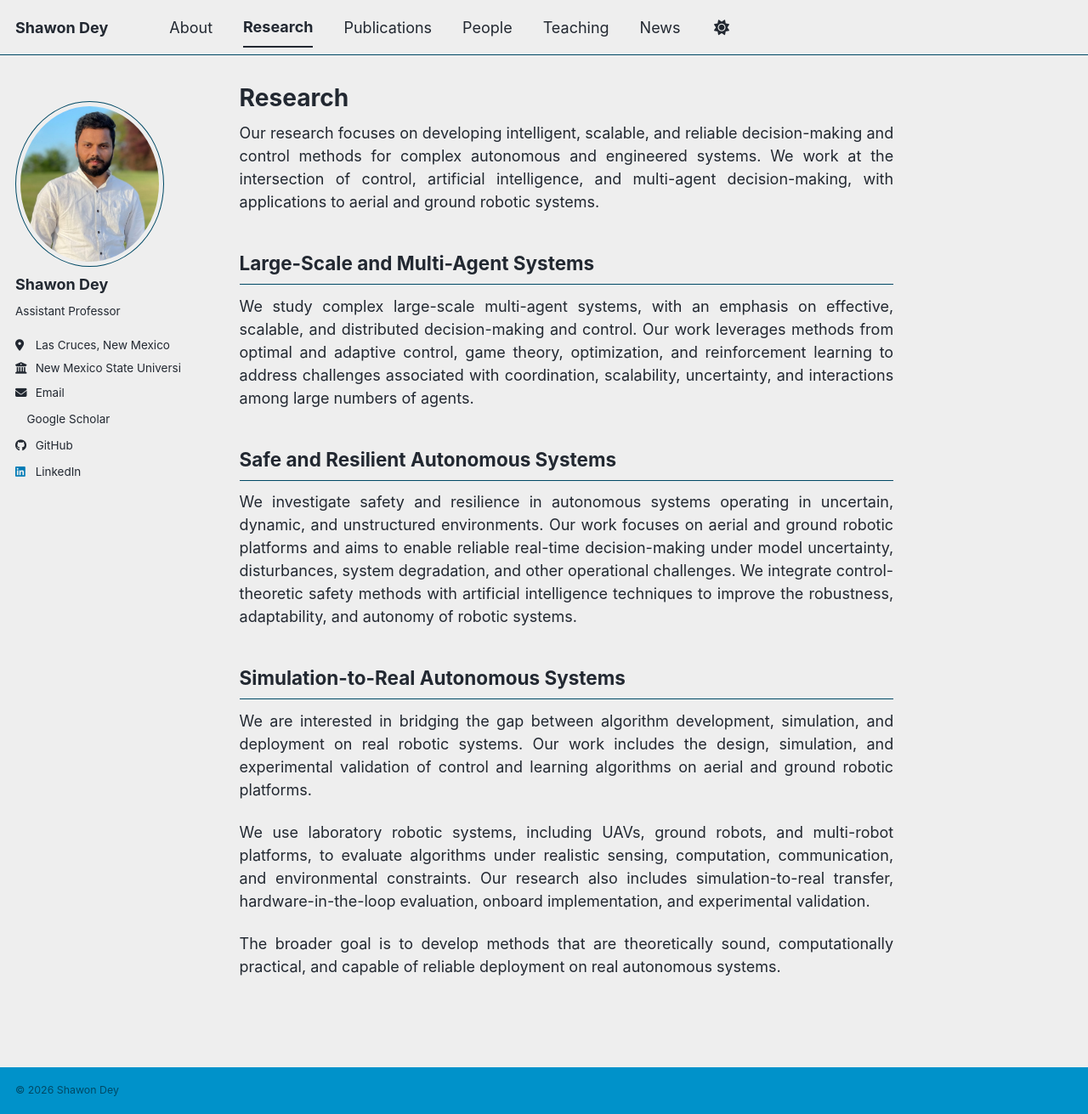
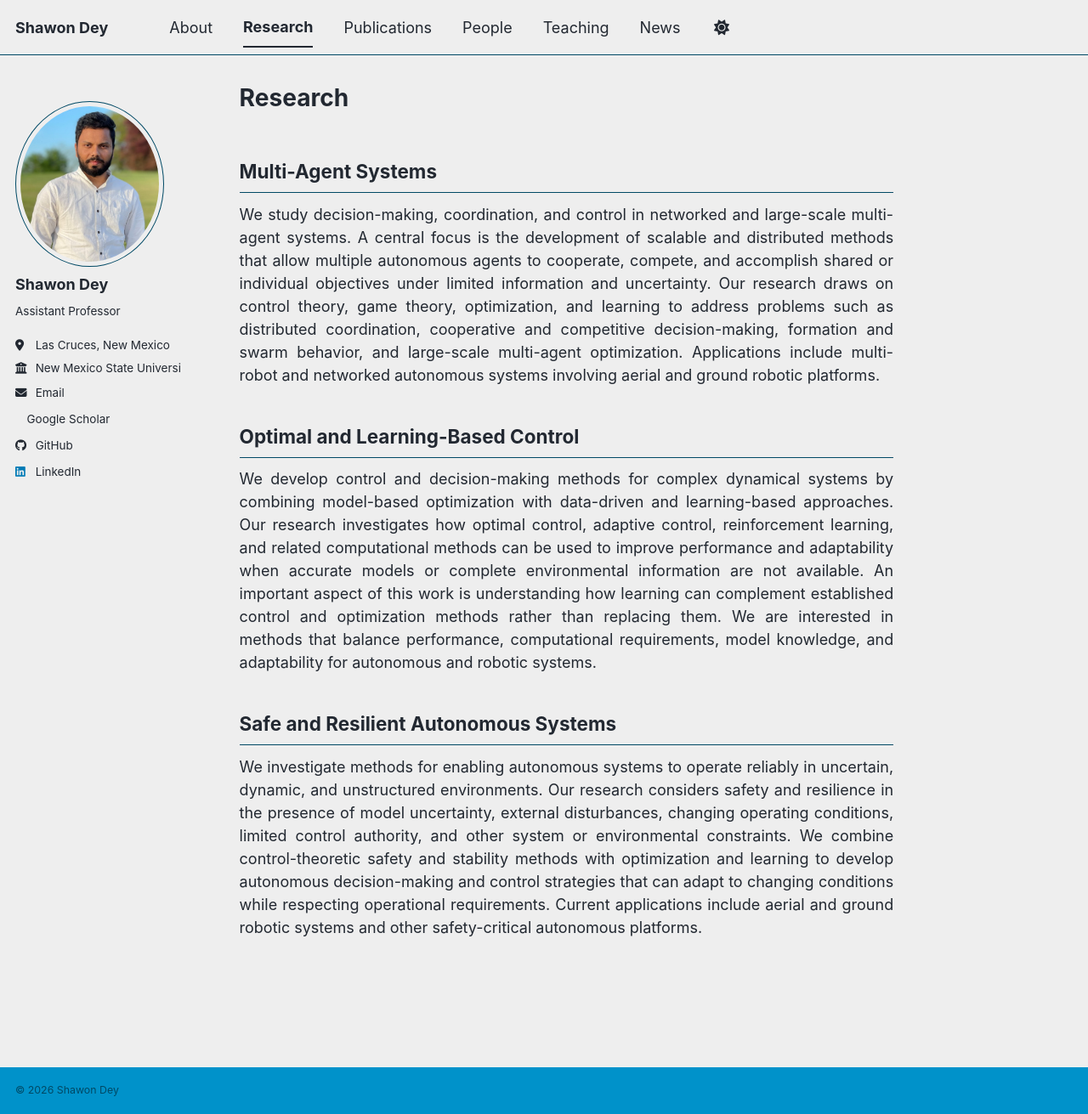
Before and after one commit to shawondey/shawondey.github.io, a Jekyll site: the page built from _pages/research.md, in a window 1280 px wide and 1311 px high. Shown: the whole window at 85% size. Built offline with Jekyll 4.4.1, drawn with Linux system fonts in a browser that asks for light colours; a style sheet for code colours, icons or effects is not loaded.

Commit message:
Update research.md

```diff
--- a/_pages/research.md
+++ b/_pages/research.md
@@ -4,20 +4,16 @@ title: "Research"
 author_profile: true
 ---
 
-Our research focuses on developing intelligent, scalable, and reliable decision-making and control methods for complex autonomous and engineered systems. We work at the intersection of control, artificial intelligence, and multi-agent decision-making, with applications to aerial and ground robotic systems.
+## Multi-Agent Systems
 
-## Large-Scale and Multi-Agent Systems
+We study decision-making, coordination, and control in networked and large-scale multi-agent systems. A central focus is the development of scalable and distributed methods that allow multiple autonomous agents to cooperate, compete, and accomplish shared or individual objectives under limited information and uncertainty. Our research draws on control theory, game theory, optimization, and learning to address problems such as distributed coordination, cooperative and competitive decision-making, formation and swarm behavior, and large-scale multi-agent optimization. Applications include multi-robot and networked autonomous systems involving aerial and ground robotic platforms.
 
-We study complex large-scale multi-agent systems, with an emphasis on effective, scalable, and distributed decision-making and control. Our work leverages methods from optimal and adaptive control, game theory, optimization, and reinforcement learning to address challenges associated with coordination, scalability, uncertainty, and interactions among large numbers of agents.
+
+## Optimal and Learning-Based Control
+
+We develop control and decision-making methods for complex dynamical systems by combining model-based optimization with data-driven and learning-based approaches. Our research investigates how optimal control, adaptive control, reinforcement learning, and related computational methods can be used to improve performance and adaptability when accurate models or complete environmental information are not available. An important aspect of this work is understanding how learning can complement established control and optimization methods rather than replacing them. We are interested in methods that balance performance, computational requirements, model knowledge, and adaptability for autonomous and robotic systems.
+
 
 ## Safe and Resilient Autonomous Systems
 
-We investigate safety and resilience in autonomous systems operating in uncertain, dynamic, and unstructured environments. Our work focuses on aerial and ground robotic platforms and aims to enable reliable real-time decision-making under model uncertainty, disturbances, system degradation, and other operational challenges. We integrate control-theoretic safety methods with artificial intelligence techniques to improve the robustness, adaptability, and autonomy of robotic systems.
-
-## Simulation-to-Real Autonomous Systems
-
-We are interested in bridging the gap between algorithm development, simulation, and deployment on real robotic systems. Our work includes the design, simulation, and experimental validation of control and learning algorithms on aerial and ground robotic platforms.
-
-We use laboratory robotic systems, including UAVs, ground robots, and multi-robot platforms, to evaluate algorithms under realistic sensing, computation, communication, and environmental constraints. Our research also includes simulation-to-real transfer, hardware-in-the-loop evaluation, onboard implementation, and experimental validation.
-
-The broader goal is to develop methods that are theoretically sound, computationally practical, and capable of reliable deployment on real autonomous systems.
+We investigate methods for enabling autonomous systems to operate reliably in uncertain, dynamic, and unstructured environments. Our research considers safety and resilience in the presence of model uncertainty, external disturbances, changing operating conditions, limited control authority, and other system or environmental constraints. We combine control-theoretic safety and stability methods with optimization and learning to develop autonomous decision-making and control strategies that can adapt to changing conditions while respecting operational requirements. Current applications include aerial and ground robotic systems and other safety-critical autonomous platforms.
```
